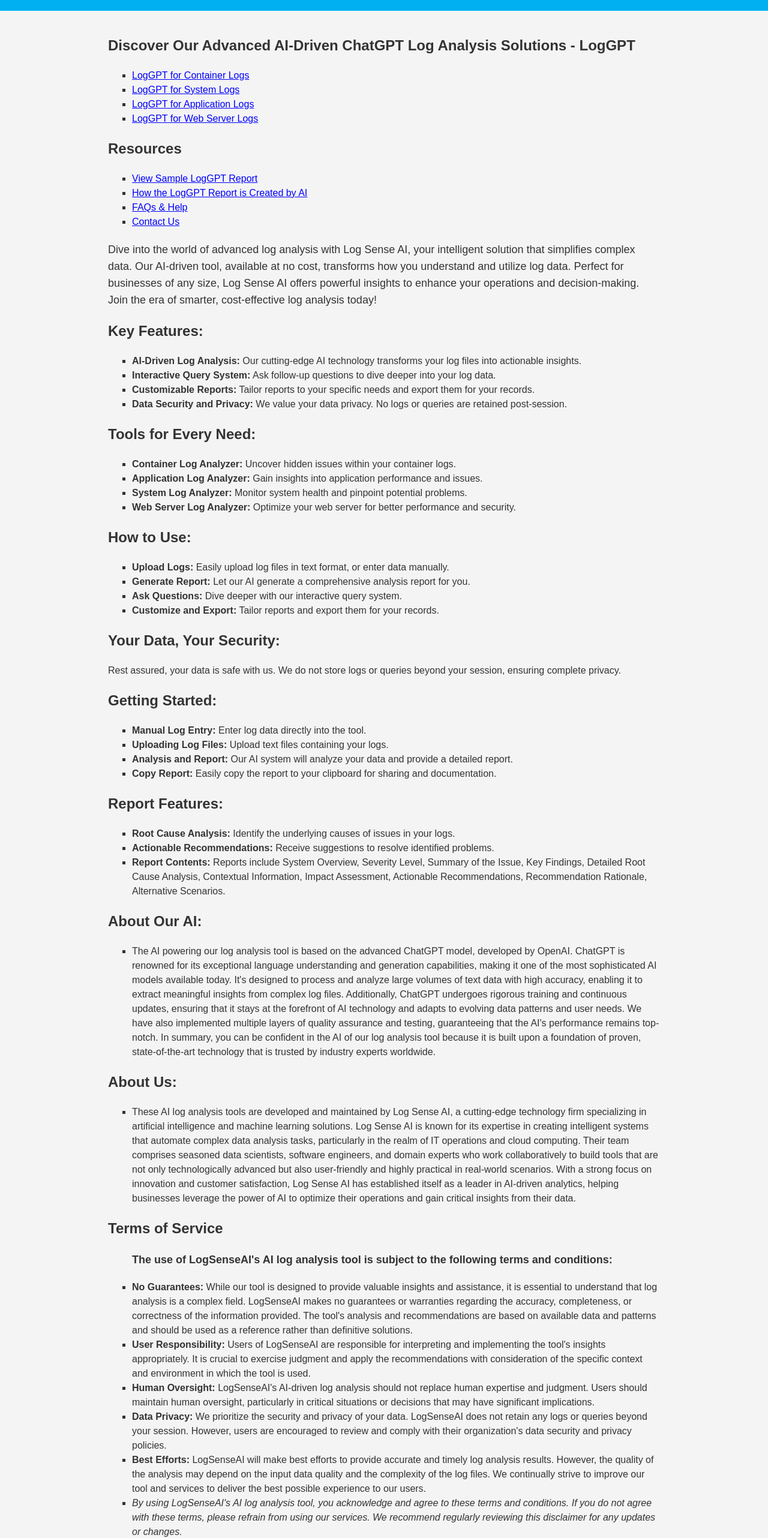
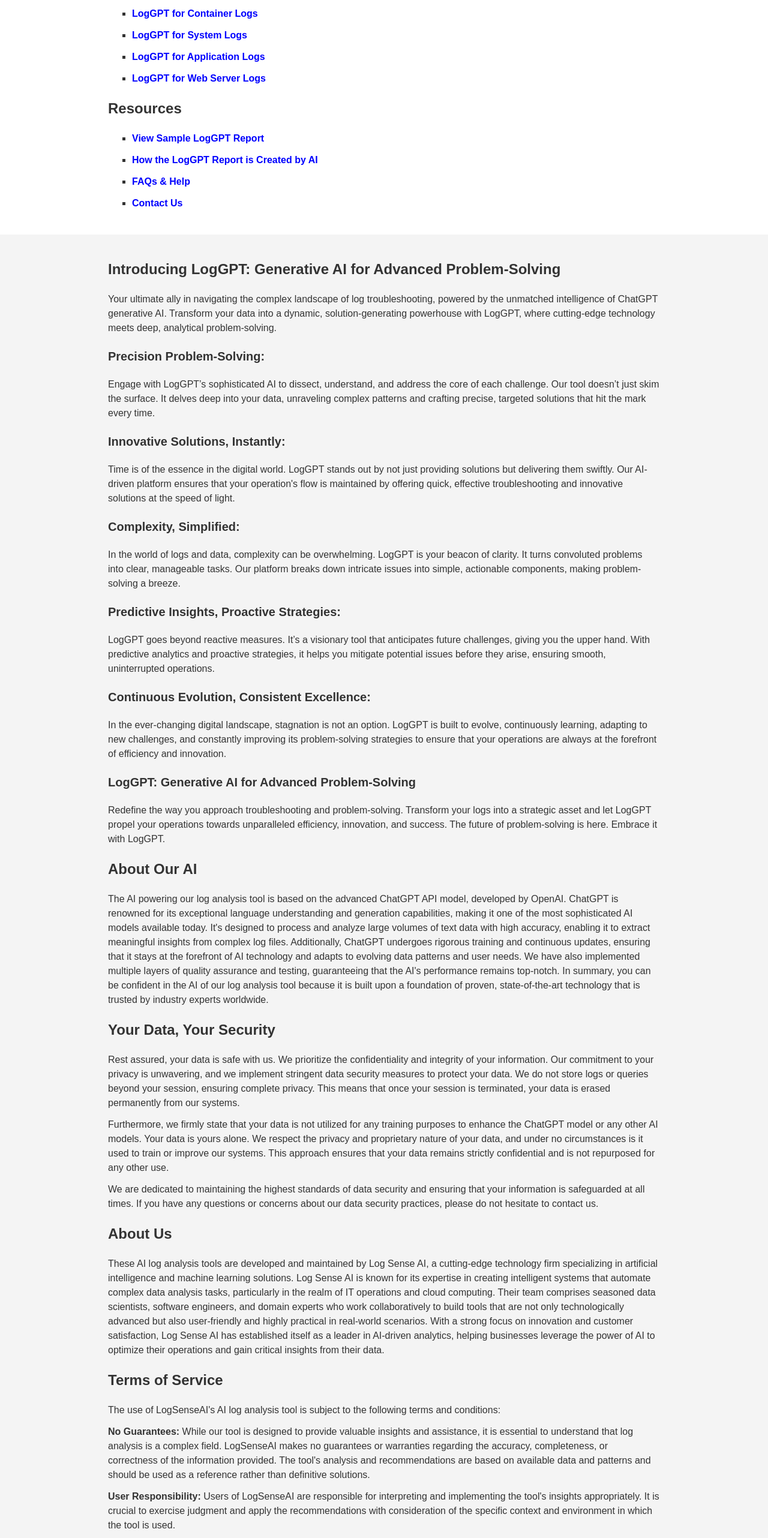
Before and after one commit to perseusprince070/loganalysis_client, a React (Create React App) app: page / in a window 1280 px wide. Shown: the part 222-2786 px from the top of the page at 60% size. Built offline with nearby package versions, Linux system fonts and the light colour scheme.

Commit message:
update frontend

```diff
--- a/src/pages/Home.js
+++ b/src/pages/Home.js
@@ -1,13 +1,13 @@
 export default function Home() {
   return (
-    <div className="m-0 p-0 bg-[#f4f4f4] text-[#333] font-sans">
+    <div className="m-0 p-0 text-[#333] font-sans">
       <header className="bg-[#00B0F0] text-[#fff] text-center flex items-center gap-5 justify-center">
         <img
           src="/log_sense_logo.png"
           alt="LogSenseAI Logo"
           className="py-[20px]"
         />
-        <div className="">
+        <div className="flex-col">
           <h1 className="text-h1 font-bold mb-1">
             Generative AI for Advanced Log Trouble-Shooting
           </h1>
@@ -24,33 +24,33 @@
           LogGPT
         </h2>
         <ul className="list-square ml-10 my-5">
-          <li>
+          <li className="my-3">
             <a
               href="/container"
-              className="underline text-[blue]"
+              className="font-bold text-[blue]"
               target="_blank"
             >
               LogGPT for Container Logs
             </a>
           </li>
-          <li>
-            <a href="/system" className="underline text-[blue]" target="_blank">
+          <li className="my-3">
+            <a href="/system" className="font-bold text-[blue]" target="_blank">
               LogGPT for System Logs
             </a>
           </li>
-          <li>
+          <li className="my-3">
             <a
               href="/application"
-              className="underline text-[blue]"
+              className="font-bold text-[blue]"
               target="_blank"
             >
               LogGPT for Application Logs
             </a>
           </li>
-          <li>
+          <li className="my-3">
             <a
               href="/webserver"
-              className="underline text-[blue]"
+              className="font-bold text-[blue]"
               target="_blank"
             >
               LogGPT for Web Server Logs
@@ -60,154 +60,117 @@
 
         <h2 className="text-h2 font-bold my-5">Resources</h2>
         <ul className="list-square ml-10 my-5">
-          <li>
+          <li className="my-3">
             <a
               href="/sample-report"
-              className="underline text-[blue]"
+              className="font-bold text-[blue]"
               target="_blank"
             >
               View Sample LogGPT Report
             </a>
           </li>
-          <li>
+          <li className="my-3">
             <a
               href="/how-report"
-              className="underline text-[blue]"
+              className="font-bold text-[blue]"
               target="_blank"
             >
               How the LogGPT Report is Created by AI
             </a>
           </li>
-          <li>
-            <a href="/faq" className="underline text-[blue]" target="_blank">
+          <li className="my-3">
+            <a href="/faq" className="font-bold text-[blue]" target="_blank">
               FAQs & Help
             </a>
           </li>
-          <li>
+          <li className="my-3">
             <a
               href="mailto:feedback@logsenseai.com"
-              className="underline text-[blue]"
+              className="font-bold text-[blue]"
             >
               Contact Us
             </a>
           </li>
         </ul>
-
-        <p className="text-[18px] leading-7 my-5">
-          Dive into the world of advanced log analysis with Log Sense AI, your
-          intelligent solution that simplifies complex data. Our AI-driven tool,
-          available at no cost, transforms how you understand and utilize log
-          data. Perfect for businesses of any size, Log Sense AI offers powerful
-          insights to enhance your operations and decision-making. Join the era
-          of smarter, cost-effective log analysis today!
+      </div>
+      <div className="bg-[#f4f4f4]">
+        <div className="max-w-[960px] mx-auto p-[20px]">
+          <h1 className="text-h2 font-bold my-5">
+            Introducing LogGPT: Generative AI for Advanced Problem-Solving
+          </h1>
+          <p className="my-3">
+            Your ultimate ally in navigating the complex landscape of log
+            troubleshooting, powered by the unmatched intelligence of ChatGPT
+            generative AI. Transform your data into a dynamic,
+            solution-generating powerhouse with LogGPT, where cutting-edge
+            technology meets deep, analytical problem-solving.
           </p>
 
-        <h2 className="text-h2 font-bold my-5">Key Features:</h2>
-        <ul className="list-square ml-10 my-5">
-          <li>
-            <b>AI-Driven Log Analysis:</b> Our cutting-edge AI technology
-            transforms your log files into actionable insights.
-          </li>
-          <li>
-            <b>Interactive Query System:</b> Ask follow-up questions to dive
-            deeper into your log data.
-          </li>
-          <li>
-            <b>Customizable Reports:</b> Tailor reports to your specific needs
-            and export them for your records.
-          </li>
-          <li>
-            <b>Data Security and Privacy:</b> We value your data privacy. No
-            logs or queries are retained post-session.
-          </li>
-        </ul>
-
-        <h2 className="text-h2 font-bold my-5">Tools for Every Need:</h2>
-        <ul className="list-square ml-10 my-5">
-          <li>
-            <b>Container Log Analyzer:</b> Uncover hidden issues within your
-            container logs.
-          </li>
-          <li>
-            <b>Application Log Analyzer:</b> Gain insights into application
-            performance and issues.
-          </li>
-          <li>
-            <b>System Log Analyzer:</b> Monitor system health and pinpoint
-            potential problems.
-          </li>
-          <li>
-            <b>Web Server Log Analyzer:</b> Optimize your web server for better
-            performance and security.
-          </li>
-        </ul>
-
-        <h2 className="text-h2 font-bold my-5">How to Use:</h2>
-        <ul className="list-square ml-10 my-5">
-          <li>
-            <b>Upload Logs:</b> Easily upload log files in text format, or enter
-            data manually.
-          </li>
-          <li>
-            <b>Generate Report:</b> Let our AI generate a comprehensive analysis
-            report for you.
-          </li>
-          <li>
-            <b>Ask Questions:</b> Dive deeper with our interactive query system.
-          </li>
-          <li>
-            <b>Customize and Export:</b> Tailor reports and export them for your
-            records.
-          </li>
-        </ul>
-
-        <h2 className="text-h2 font-bold my-5">Your Data, Your Security:</h2>
-        <p>
-          Rest assured, your data is safe with us. We do not store logs or
-          queries beyond your session, ensuring complete privacy.
+          <h2 className="text-h4 font-bold my-5">Precision Problem-Solving:</h2>
+          <p className="my-3">
+            Engage with LogGPT’s sophisticated AI to dissect, understand, and
+            address the core of each challenge. Our tool doesn’t just skim the
+            surface. It delves deep into your data, unraveling complex patterns
+            and crafting precise, targeted solutions that hit the mark every
+            time.
           </p>
 
-        <h2 className="text-h2 font-bold my-5">Getting Started:</h2>
-        <ul className="list-square ml-10 my-5">
-          <li>
-            <b>Manual Log Entry:</b> Enter log data directly into the tool.
-          </li>
-          <li>
-            <b>Uploading Log Files:</b> Upload text files containing your logs.
-          </li>
-          <li>
-            <b>Analysis and Report:</b> Our AI system will analyze your data and
-            provide a detailed report.
-          </li>
-          <li>
-            <b>Copy Report:</b> Easily copy the report to your clipboard for
-            sharing and documentation.
-          </li>
-        </ul>
+          <h2 className="text-h4 font-bold my-5">
+            Innovative Solutions, Instantly:
+          </h2>
+          <p className="my-3">
+            Time is of the essence in the digital world. LogGPT stands out by
+            not just providing solutions but delivering them swiftly. Our
+            AI-driven platform ensures that your operation's flow is maintained
+            by offering quick, effective troubleshooting and innovative
+            solutions at the speed of light.
+          </p>
 
-        <h2 className="text-h2 font-bold my-5">Report Features:</h2>
-        <ul className="list-square ml-10 my-5">
-          <li>
-            <b>Root Cause Analysis:</b> Identify the underlying causes of issues
-            in your logs.
-          </li>
-          <li>
-            <b>Actionable Recommendations:</b> Receive suggestions to resolve
-            identified problems.
-          </li>
-          <li>
-            <b>Report Contents:</b> Reports include System Overview, Severity
-            Level, Summary of the Issue, Key Findings, Detailed Root Cause
-            Analysis, Contextual Information, Impact Assessment, Actionable
-            Recommendations, Recommendation Rationale, Alternative Scenarios.
-          </li>
-        </ul>
+          <h2 className="text-h4 font-bold my-5">Complexity, Simplified:</h2>
+          <p className="my-3">
+            In the world of logs and data, complexity can be overwhelming.
+            LogGPT is your beacon of clarity. It turns convoluted problems into
+            clear, manageable tasks. Our platform breaks down intricate issues
+            into simple, actionable components, making problem-solving a breeze.
+          </p>
 
-        <h2 className="text-h2 font-bold my-5">About Our AI:</h2>
-        <ul className="list-square ml-10 my-5">
-          <li>
+          <h2 className="text-h4 font-bold my-5">
+            Predictive Insights, Proactive Strategies:
+          </h2>
+          <p className="my-3">
+            LogGPT goes beyond reactive measures. It’s a visionary tool that
+            anticipates future challenges, giving you the upper hand. With
+            predictive analytics and proactive strategies, it helps you mitigate
+            potential issues before they arise, ensuring smooth, uninterrupted
+            operations.
+          </p>
+
+          <h2 className="text-h4 font-bold my-5">
+            Continuous Evolution, Consistent Excellence:
+          </h2>
+          <p className="my-3">
+            In the ever-changing digital landscape, stagnation is not an option.
+            LogGPT is built to evolve, continuously learning, adapting to new
+            challenges, and constantly improving its problem-solving strategies
+            to ensure that your operations are always at the forefront of
+            efficiency and innovation.
+          </p>
+
+          <h2 className="text-h4 font-bold my-5">
+            LogGPT: Generative AI for Advanced Problem-Solving
+          </h2>
+          <p className="my-3">
+            Redefine the way you approach troubleshooting and problem-solving.
+            Transform your logs into a strategic asset and let LogGPT propel
+            your operations towards unparalleled efficiency, innovation, and
+            success. The future of problem-solving is here. Embrace it with
+            LogGPT.
+          </p>
+
+          <h1 className="text-h2 font-bold my-5">About Our AI</h1>
+          <p className="my-3">
             The AI powering our log analysis tool is based on the advanced
-            ChatGPT model, developed by OpenAI. ChatGPT is renowned for its
+            ChatGPT API model, developed by OpenAI. ChatGPT is renowned for its
             exceptional language understanding and generation capabilities,
             making it one of the most sophisticated AI models available today.
             It's designed to process and analyze large volumes of text data with
@@ -220,12 +183,38 @@
             In summary, you can be confident in the AI of our log analysis tool
             because it is built upon a foundation of proven, state-of-the-art
             technology that is trusted by industry experts worldwide.
-          </li>
-        </ul>
+          </p>
 
-        <h2 className="text-h2 font-bold my-5">About Us:</h2>
-        <ul className="list-square ml-10 my-5">
-          <li>
+          <h1 className="text-h2 font-bold my-5">Your Data, Your Security</h1>
+          <p className="my-3">
+            Rest assured, your data is safe with us. We prioritize the
+            confidentiality and integrity of your information. Our commitment to
+            your privacy is unwavering, and we implement stringent data security
+            measures to protect your data. We do not store logs or queries
+            beyond your session, ensuring complete privacy. This means that once
+            your session is terminated, your data is erased permanently from our
+            systems.
+          </p>
+
+          <p className="my-3">
+            Furthermore, we firmly state that your data is not utilized for any
+            training purposes to enhance the ChatGPT model or any other AI
+            models. Your data is yours alone. We respect the privacy and
+            proprietary nature of your data, and under no circumstances is it
+            used to train or improve our systems. This approach ensures that
+            your data remains strictly confidential and is not repurposed for
+            any other use.
+          </p>
+
+          <p className="my-3">
+            We are dedicated to maintaining the highest standards of data
+            security and ensuring that your information is safeguarded at all
+            times. If you have any questions or concerns about our data security
+            practices, please do not hesitate to contact us.
+          </p>
+
+          <h1 className="text-h2 font-bold my-5">About Us</h1>
+          <p className="my-3">
             These AI log analysis tools are developed and maintained by Log
             Sense AI, a cutting-edge technology firm specializing in artificial
             intelligence and machine learning solutions. Log Sense AI is known
@@ -240,72 +229,60 @@
             AI-driven analytics, helping businesses leverage the power of AI to
             optimize their operations and gain critical insights from their
             data.
-          </li>
-        </ul>
+          </p>
 
-        <h2 className="text-h2 font-bold my-5">Terms of Service</h2>
-        <ul className="list-square ml-10 my-5">
-          <p className="text-[18px] leading-7 my-5">
-            <b>
+          <h1 className="text-h2 font-bold my-5">Terms of Service</h1>
+          <p className="my-3">
             The use of LogSenseAI's AI log analysis tool is subject to the
             following terms and conditions:
-            </b>
           </p>
-          <li>
-            <b>No Guarantees: </b>While our tool is designed to provide valuable
-            insights and assistance, it is essential to understand that log
-            analysis is a complex field. LogSenseAI makes no guarantees or
-            warranties regarding the accuracy, completeness, or correctness of
-            the information provided. The tool's analysis and recommendations
-            are based on available data and patterns and should be used as a
-            reference rather than definitive solutions.
+          <ol>
+            <li className="my-3">
+              <strong>No Guarantees:</strong> While our tool is designed to
+              provide valuable insights and assistance, it is essential to
+              understand that log analysis is a complex field. LogSenseAI makes
+              no guarantees or warranties regarding the accuracy, completeness,
+              or correctness of the information provided. The tool's analysis
+              and recommendations are based on available data and patterns and
+              should be used as a reference rather than definitive solutions.
             </li>
-
-          <li>
-            <b>User Responsibility:</b> Users of LogSenseAI are responsible for
-            interpreting and implementing the tool's insights appropriately. It
-            is crucial to exercise judgment and apply the recommendations with
-            consideration of the specific context and environment in which the
-            tool is used.
+            <li className="my-3">
+              <strong>User Responsibility:</strong> Users of LogSenseAI are
+              responsible for interpreting and implementing the tool's insights
+              appropriately. It is crucial to exercise judgment and apply the
+              recommendations with consideration of the specific context and
+              environment in which the tool is used.
             </li>
-
-          <li>
-            <b>Human Oversight:</b> LogSenseAI's AI-driven log analysis should
-            not replace human expertise and judgment. Users should maintain
-            human oversight, particularly in critical situations or decisions
-            that may have significant implications.
+            <li className="my-3">
+              <strong>Human Oversight:</strong> LogSenseAI's AI-driven log
+              analysis should not replace human expertise and judgment. Users
+              should maintain human oversight, particularly in critical
+              situations or decisions that may have significant implications.
             </li>
-
-          <li>
-            <b>Data Privacy:</b> We prioritize the security and privacy of your
-            data. LogSenseAI does not retain any logs or queries beyond your
-            session. However, users are encouraged to review and comply with
-            their organization's data security and privacy policies.
+            <li className="my-3">
+              <strong>Data Privacy:</strong> We prioritize the security and
+              privacy of your data. LogSenseAI does not retain any logs or
+              queries beyond your session. However, users are encouraged to
+              review and comply with their organization's data security and
+              privacy policies.
             </li>
-
-          <li>
-            <b>Best Efforts:</b> LogSenseAI will make best efforts to provide
-            accurate and timely log analysis results. However, the quality of
-            the analysis may depend on the input data quality and the complexity
-            of the log files. We continually strive to improve our tool and
-            services to deliver the best possible experience to our users.
+            <li className="my-3">
+              <strong>Best Efforts:</strong> LogSenseAI will make best efforts
+              to provide accurate and timely log analysis results. However, the
+              quality of the analysis may depend on the input data quality and
+              the complexity of the log files. We continually strive to improve
+              our tool and services to deliver the best possible experience to
+              our users.
             </li>
-
-          <li>
-            <i>
+          </ol>
+          <p className="my-3">
             By using LogSenseAI's AI log analysis tool, you acknowledge and
-              agree to these terms and conditions. If you do not agree with
-              these terms, please refrain from using our services. We recommend
+            agree to these terms and conditions. If you do not agree with these
+            terms, please refrain from using our services. We recommend
             regularly reviewing this disclaimer for any updates or changes.
-            </i>
-          </li>
-        </ul>
-
-        <footer>
-          <p className="text-[18px] leading-7 my-5">
-            &copy; 2024 LogSenseAI.com. All rights reserved.
           </p>
-        </footer>
+          <p className="my-3">© 2024 LogSenseAI.com. All rights reserved.</p>
+        </div>
       </div>
     </div>
   );
```
Also changed, not shown: public/log_sense_logo.png. Lines whose indentation alone changed are shown as unchanged.
